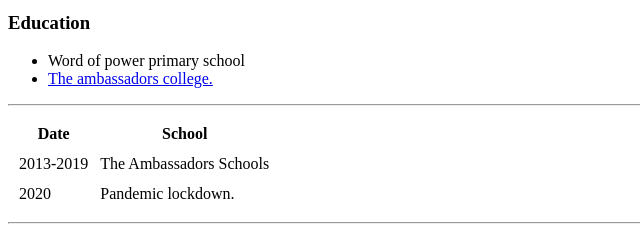
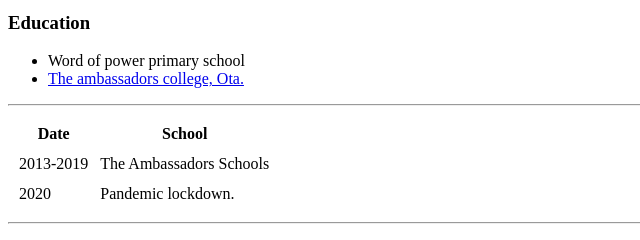
Before and after one commit to S-paul07/cv, a plain HTML site: page index.html in a window 1280 px wide. Shown: the part 271-511 px from the top of the page, 0-640 px from the left. Drawn offline with Linux system fonts and the light colour scheme.

Commit message:
added something

```diff
--- a/index.html
+++ b/index.html
@@ -23,7 +23,7 @@
   <h3>Education</h3>
   <ul>
     <li>Word of power primary school</li>
-    <li><a href="http://theambassadorsschools.com/">The ambassadors college.</a></li>
+    <li><a href="http://theambassadorsschools.com/">The ambassadors college, Ota.</a></li>
   </ul>
   <hr>
   <table cellspacing="10px">
```
